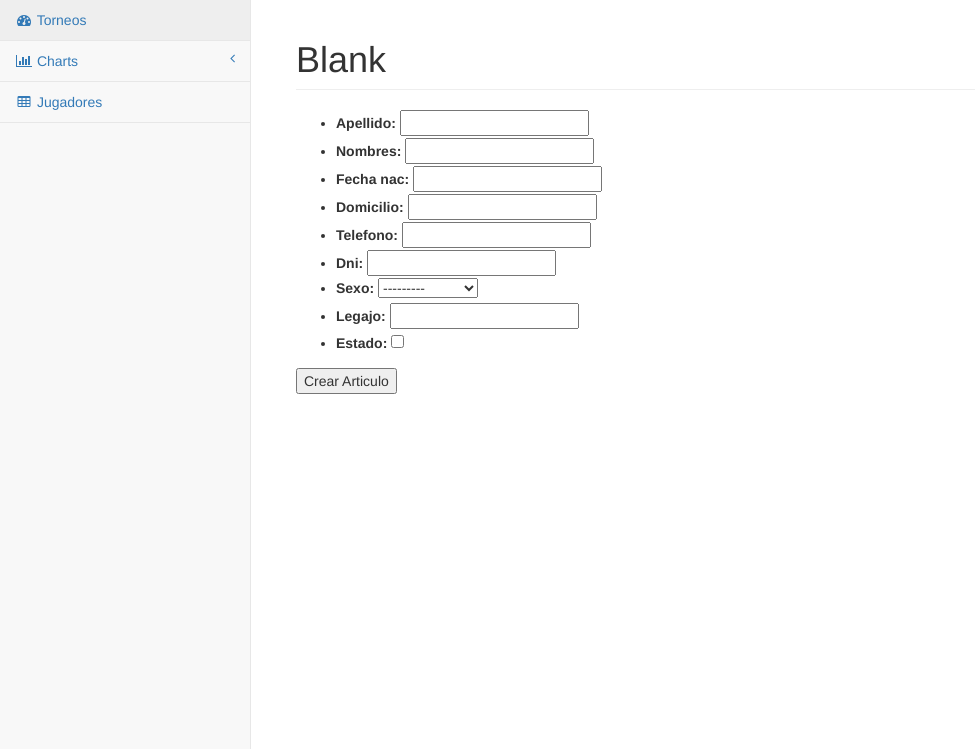
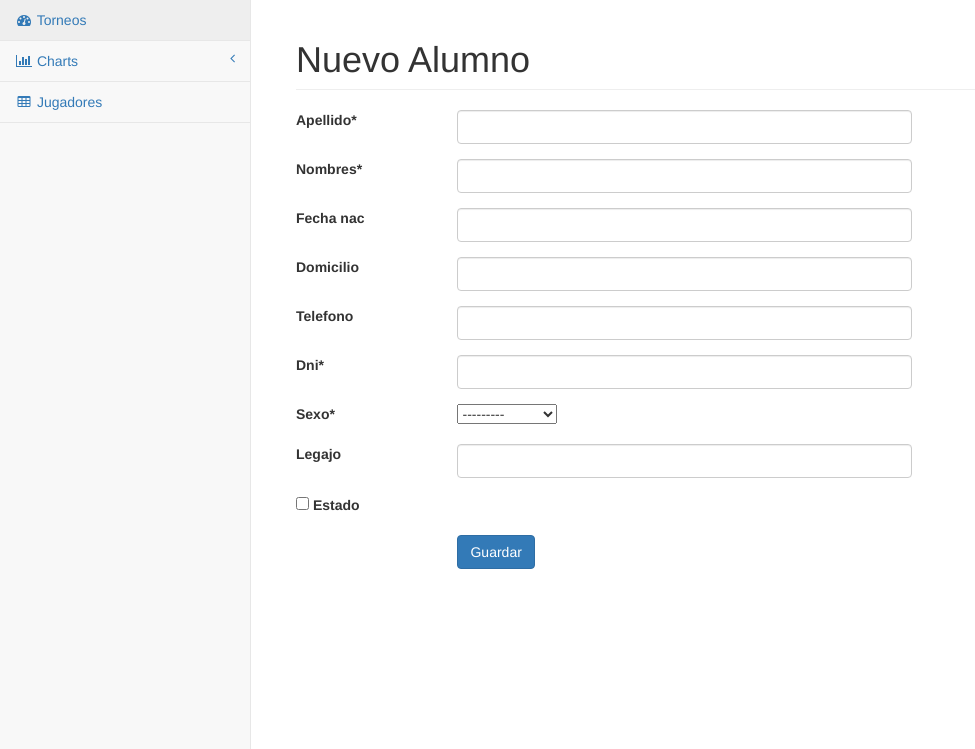
Before and after one commit to fvalverdi/GestionInstitucional, a Django app: page /crear/ in a window 1280 px wide. Shown: the part 51-800 px from the top of the page, without its empty margins (0-975 px from the left). Run offline with Django 3.2, Linux system fonts and the light colour scheme; tables that the repository leaves empty hold one stand-in row (values such as "Sample post"); some libraries are stand-ins or nearby versions.

Commit message:
modificando pantalla crear alumno

```diff
--- a/Gestion_Inst/forms.py
+++ b/Gestion_Inst/forms.py
@@ -1,10 +1,36 @@
+from crispy_forms.bootstrap import StrictButton, FormActions
+from crispy_forms.helper import FormHelper
+from crispy_forms.layout import Layout, Submit
 from django.forms import forms
 from django import forms
 from Gestion_Inst.models import Alumno
 
 
 class AlumnoForm(forms.ModelForm):
+    # helper = FormHelper()
+    # helper.form_class = 'form-horizontal'
+    # helper.label_class = 'col-lg-2'
+    # helper.field_class = 'col-lg-8'
+    # helper._form_method = 'post'
+    # helper._form_action = '/crear/'
+    # helper.layout = Layout(
+    #     'apellido', 'nombres', 'fecha_nac', 'domicilio', 'telefono', 'dni', 'sexo', 'legajo', 'estado',
+    #     StrictButton('Sign in', css_class='btn-default'),
+    # )
+
 
     class Meta:
         model = Alumno
-        fields = ('apellido', 'nombres','fecha_nac','domicilio','telefono','dni','sexo','legajo','estado')
+        fields = ('apellido', 'nombres', 'fecha_nac', 'domicilio', 'telefono', 'dni', 'sexo', 'legajo', 'estado')
+
+    def __init__(self,*args,**kwargs):
+        super(AlumnoForm,self).__init__(*args,*kwargs)
+        self.helper = FormHelper(self)
+        self.helper.form_class = 'form-horizontal'
+        self.helper.field_class = 'col-lg-6'
+        self.helper.label_class = 'col-lg-2'
+        self.helper.layout.append(
+            FormActions(
+                Submit('Guardar','Guardar'),
+            )
+        )
--- a/Gestion_Inst/urls.py
+++ b/Gestion_Inst/urls.py
@@ -23,5 +23,5 @@ urlpatterns = [
 
 
     #Alumno
-    url(r'^crear/', 'Gestion_Inst.views.crearAlumno', name='crear'),
+    url(r'^crear/$', 'Gestion_Inst.views.crearAlumno', name='crear'),
 ]
--- a/templates/Gestion_Inst/Alumno/crear_alumno.html
+++ b/templates/Gestion_Inst/Alumno/crear_alumno.html
@@ -1,4 +1,7 @@
 {% extends 'Gestion_Inst/plantilla-back.html' %}
+{% load i18n%}
+
+
 
 {% block logo %}
     <header class="image-bg-fluid-height">
@@ -6,16 +9,83 @@
     </header>
 {% endblock %}
 
+{% block header %}Nuevo Alumno{% endblock %}
+{% block principal %}
+    {% load crispy_forms_tags %}
 
-{% block principal %}
+       {% crispy form %}
 
-    <form  class="form-horizontal" action="/crear/" method="post">{% csrf_token %}
-        <ul>
 
-            {{ form.as_ul }}
 
-        </ul>
 
-        <input type="submit" name="submit" value="Crear Articulo">
-    </form>
+{% comment %}    <form class="form-horizontal" action="/crear/"  method="post">{% csrf_token %}
+    <fieldset>
+        <legend>{{ title }}</legend>
+        {% for field in form %}
+            {% if field.errors %}
+                <div class="control-group error">
+                    <label class="control-label">{{ field.label }}</label>
+                    <div class="controls">{{ field }}
+                        <span class="help-inline">
+                            {% for error in  field.errors %}{{ error }}{% endfor %}
+                        </span>
+                    </div>
+                </div>
+            {% else %}
+                <div class="control-group">
+                    <label class="control-label">{{ field.label }}</label>
+                    <div class="controls">{{ field }}
+                        {% if field.help_text %}
+                            <p class="help-inline"><small>{{ field.help_text }}</small></p>
+                        {% endif %}
+                    </div>
+                </div>
+            {% endif %}
+        {% endfor %}
+    </fieldset>
+    <div class="form-actions">
+        <button type="submit" class="btn btn-primary" >Submit</button>
+    </div>
+</form>{% endcomment %}
+
+{% comment %}<form class="form-horizontal" action="/crear/" method="POST" {% if form.is_multipart %}enctype="multipart/form-data"{% endif %}>
+    {% csrf_token %}
+    {{ form.media }}
+    {% if form.errors %}
+        <div class="alert alert-danger" role="alert">
+            <ul>
+                {% for error in form.non_field_errors %}
+                    <li>{{ error }}</li>
+                {% endfor %}
+            </ul>
+        </div>
+    {% endif %}
+    {% for field in form.visible_fields %}
+        <div class="form-group {{ field.html_name }} {% if field.errors %}alert alert-danger{% endif %}">
+            <label class="col-sm-2 control-label">{{ field.label }}{% if field.field.required %} *{% endif %}</label>
+            <div class="form-control">
+                {{ field }}
+                {% if field.errors %}<span class="alert alert-danger" role="alert">{{ field.errors.as_text }}</span>{% endif %}
+            </div>
+        </div>
+    {% endfor %}
+    {% for field in form.hidden_fields %}
+        {{ field }}
+    {% endfor %}
+
+    {% block formsets %}
+        {% for formset in inlines %}
+            {% include "inline_formset.html" with formset=formset %}
+        {% endfor %}
+    {% endblock formsets %}
+
+    <div class="form-actions">
+        <input class="btn btn-primary btn-large" type="submit" value="Submit"/>
+        {% block extra_buttons %}
+        {% endblock extra_buttons %}
+    </div>
+</form>{% endcomment %}
+
+
+
 {% endblock %}
--- a/untitled/settings.py
+++ b/untitled/settings.py
@@ -38,6 +38,7 @@ INSTALLED_APPS = [
     'django.contrib.messages',
     'django.contrib.staticfiles',
     'Gestion_Inst',
+    'crispy_forms',
 ]
 
 MIDDLEWARE_CLASSES = [
@@ -118,6 +119,7 @@ USE_L10N = True
 
 USE_TZ = True
 
+CRISPY_TEMPLATE_PACK = 'bootstrap4'
 
 # Static files (CSS, JavaScript, Images)
 # https://docs.djangoproject.com/en/1.9/howto/static-files/
```
